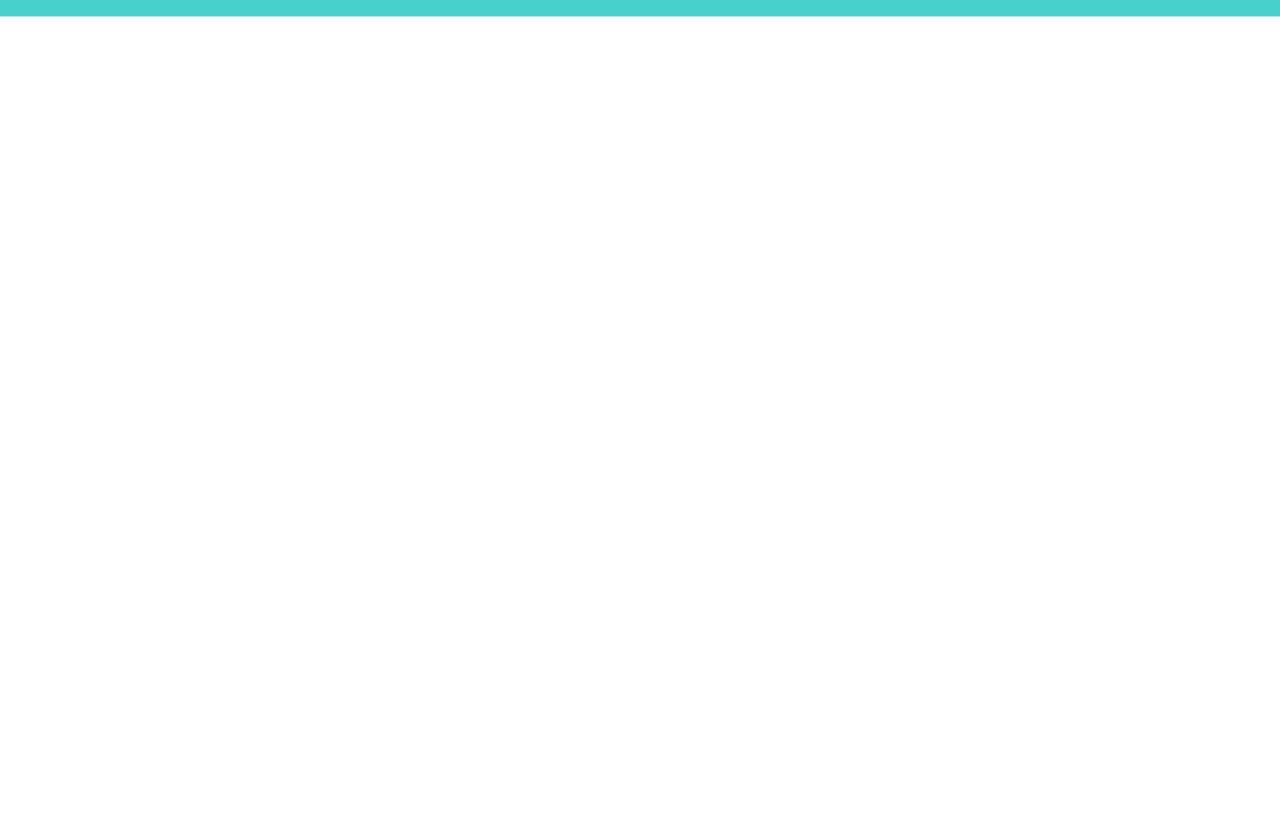
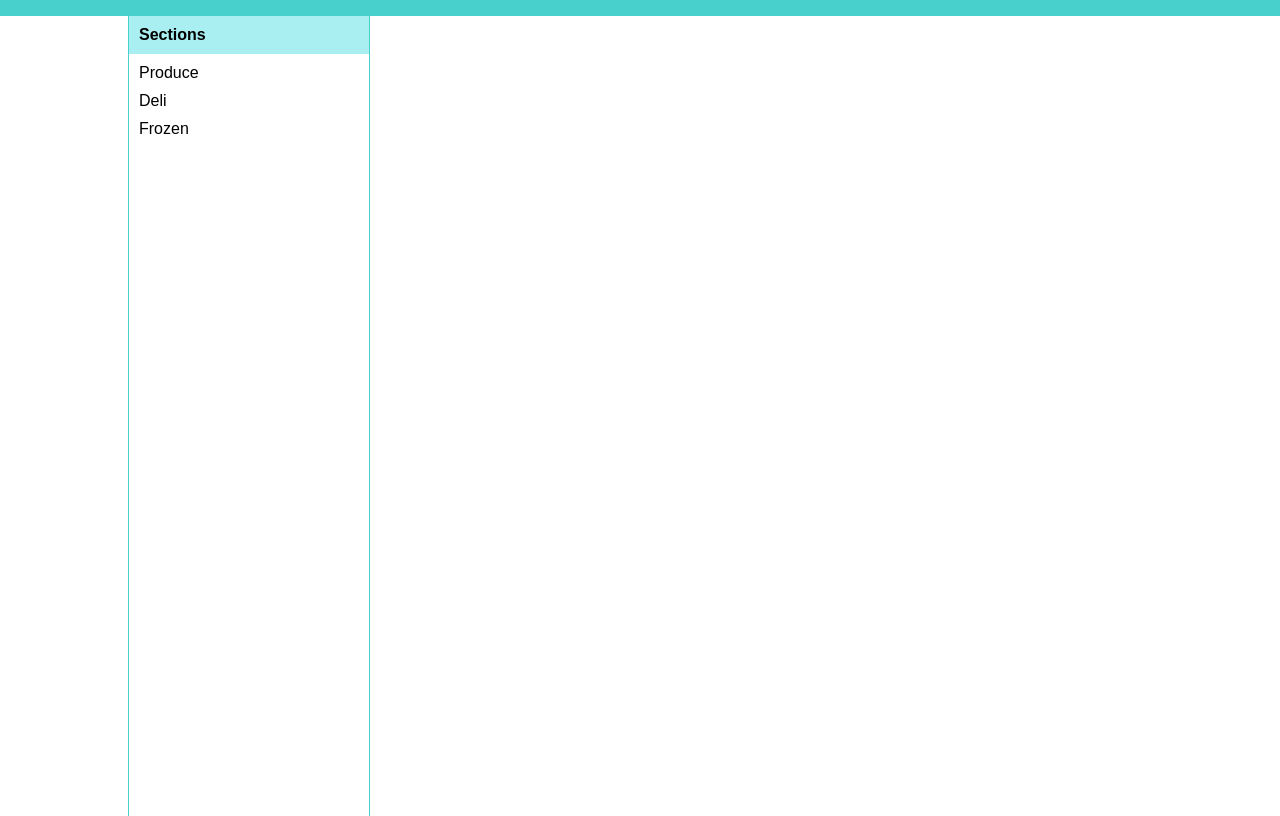
Before and after one commit to jaycribas/phase-2-challenge-1, a plain HTML site: page part-3/index.html in a window 1280 px wide. Shown: the part 59-875 px from the top of the page. Before the commit the page ends 800 px from the top, so only its background shows below. Drawn offline with Linux system fonts and the light colour scheme.

Commit message:
Adds sidebar of sections

```diff
--- a/part-3/index.html
+++ b/part-3/index.html
@@ -11,6 +11,14 @@
       <button class='cart'>Cart (3)</button>
     </header>
     <div class='container'>
+      <aside>
+        <h4>Sections</h4>
+        <ul>
+          <li><a href='#'>Produce</a></li>
+          <li><a href='#'>Deli</a></li>
+          <li><a href='#'>Frozen</a></li>
+        </ul>
+      </aside>
     </div>
   </body>
 </html>
--- a/part-3/styles.css
+++ b/part-3/styles.css
@@ -11,7 +11,6 @@ body {
 header {
   color: white;
   background-color: mediumturquoise;
-  border-bottom: 1px solid #81fbf8;
   display: flex;
   height: 75px;
   padding: 0 10%;
@@ -23,3 +22,35 @@ header {
   height: 40px;
   margin-top: 15px;
 }
+
+aside {
+  border-width: 0 1px;
+  border-style: solid;
+  border-color: mediumturquoise;
+  float: left;
+  height: 100%;
+  padding-left: 10px;
+  position: absolute;
+  width: 18%;
+}
+
+h4 {
+  background-color: #a9eef0;
+  margin: 0 0 0 -10px;
+  padding: 10px 0 10px 10px;
+}
+
+ul {
+  list-style: none;
+  padding: 0;
+  margin: 0;
+}
+
+li {
+  margin-top: 10px;
+}
+
+a {
+  color: black;
+  text-decoration: none;
+}
```
